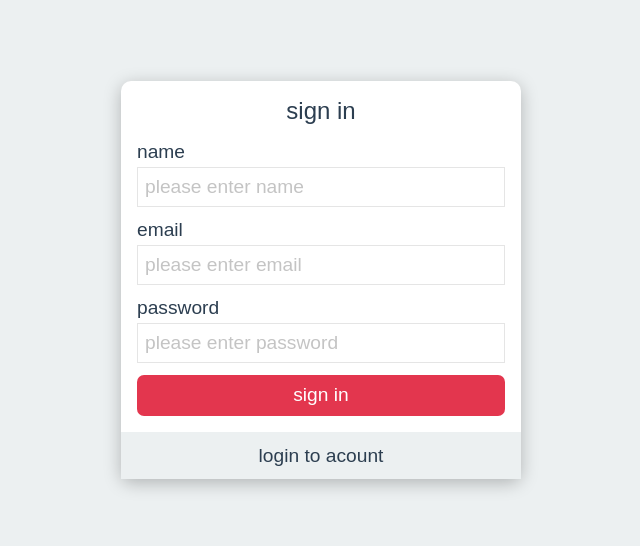
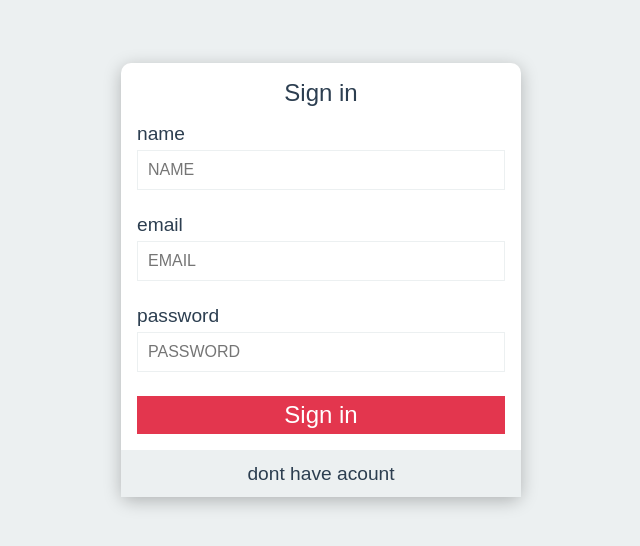
Before and after one commit to mohammad-fazeli/note-frontend, a React (Create React App) app: page /signin in a window 1280 px wide. Shown: the part 120-666 px from the top of the page, without its empty margins (319-959 px from the left). Built offline with nearby package versions, Linux system fonts and the light colour scheme.

Commit message:
Form Validation

```diff
--- a/package.json
+++ b/package.json
@@ -8,6 +8,7 @@
     "@testing-library/react": "^12.0.0",
     "@testing-library/user-event": "^13.2.1",
     "axios": "^0.24.0",
+    "formik": "^2.2.9",
     "react": "^17.0.2",
     "react-dom": "^17.0.2",
     "react-icons": "^4.3.1",
@@ -15,7 +16,8 @@
     "react-router-dom": "^6.2.1",
     "react-scripts": "5.0.0",
     "styled-components": "^5.3.3",
-    "web-vitals": "^2.1.0"
+    "web-vitals": "^2.1.0",
+    "yup": "^0.32.11"
   },
   "scripts": {
     "start": "react-scripts start",
--- /dev/null
+++ b/src/components/TextField.jsx
@@ -0,0 +1,18 @@
+import React from "react";
+import { ErrorMessage, useField } from "formik";
+
+const TextField = ({ type, ...props }) => {
+  const [field] = useField(props);
+  return (
+    <div>
+      <input type={type} autoComplete="off" {...field} {...props} />
+      <ErrorMessage
+        component="div"
+        className="error-message"
+        name={field.name}
+      />
+    </div>
+  );
+};
+
+export default TextField;
--- a/src/components/styled.components.js
+++ b/src/components/styled.components.js
@@ -7,7 +7,7 @@ export const LoginRoot = styled.div`
   justify-content: center;
   align-items: center;
   font-size: 1.2rem;
-  form {
+  .form {
     display: flex;
     flex-direction: column;
     justify-content: center;
@@ -18,52 +18,56 @@ export const LoginRoot = styled.div`
     box-shadow: 0px 4px 17px rgba(0, 0, 0, 0.25);
     border-radius: 10px;
     padding-top: 1rem;
-    header {
+    .main {
+      padding: 0 1rem;
+      width: 100%;
+      display: flex;
+      flex-direction: column;
+      gap: 1.5rem;
+      div {
+        input {
+          width: 100%;
+          border: 1px solid #ecf0f1;
+          padding: 10px;
+          font-size: 1rem;
+          margin-top: 5px;
+          outline: none;
+        }
+        .error {
+          border-color: #e3364e;
+        }
+        .error-message {
+          color: #e3364e;
+        }
+      }
+
+      button {
+        border: none;
+        outline: none;
+        font-size: 1.5rem;
+        color: #fff;
+        cursor: pointer;
+        background-color: #e3364e;
+        width: 100%;
+        padding: 5px;
+      }
+      button:hover {
+        background-color: #fe5a71;
+      }
+    }
+    .header {
       font-size: 1.5rem;
     }
-    main {
-      padding: 0 1rem;
-      display: flex;
-      flex-direction: column;
-      justify-content: center;
-      width: 100%;
-      gap: 0.7rem;
-      input {
-        border: 1px solid #e5e5e5;
-        outline: none;
-        padding: 5px 7px;
-        width: 100%;
-        height: 2.5rem;
-        font-size: 1.2rem;
-      }
-      input::placeholder {
-        color: #c4c4c4;
-      }
-      div {
-        display: flex;
-        justify-content: start;
-        flex-direction: column;
-        gap: 0.3rem;
-      }
-      button {
-        background: #e3364e;
-        padding: 0.6rem;
-        color: #fff;
-        border: none;
-        border-radius: 7px;
-        font-size: 1.2rem;
-        outline: none;
-        cursor: pointer;
-      }
-      button:hover {
-        background: #fe5a71;
-      }
-    }
-    footer {
+    .footer {
       width: 100%;
       background-color: #ecf0f1;
       text-align: center;
       padding: 0.8rem;
+    }
+  }
+  @media (max-width: 550px) {
+    .form {
+      width: 90%;
     }
   }
 `;
--- a/src/pages/Login.jsx
+++ b/src/pages/Login.jsx
@@ -1,74 +1,87 @@
-import React, { useEffect, useState } from "react";
+import React, { useEffect } from "react";
 import { Link, useNavigate } from "react-router-dom";
 import { LoginRoot } from "../components/styled.components";
 import { login } from "../redux/userSlice";
 import { useDispatch, useSelector } from "react-redux";
+import { Formik, Form } from "formik";
+import * as Yup from "yup";
+import TextField from "../components/TextField";
 
 const Login = () => {
-  const [email, setEmail] = useState("");
-  const [password, setPassword] = useState("");
-
   const navigate = useNavigate();
   const Dispatch = useDispatch();
   const isLogin = useSelector(
     (state) => state.user.user.name && state.user.user.token
   );
   useEffect(() => {
-    if (isLogin && email && password) {
+    if (isLogin) {
       navigate("/");
     }
-    // eslint-disable-next-line react-hooks/exhaustive-deps
   }, [isLogin, navigate]);
 
-  const handleLogin = (e) => {
-    e.preventDefault();
-    Dispatch(
-      login({
-        email,
-        password,
-      })
-    );
+  const handleLogin = ({ email, password }) => {
+    Dispatch(login({ email, password }));
   };
+
+  const validate = Yup.object({
+    email: Yup.string()
+      .email("email is not valid")
+      .required("email is required"),
+    password: Yup.string()
+      .min(6, "password must be more than 6 characters")
+      .max(15, "password must be less than 15 characters")
+      .required("password is required"),
+  });
 
   return (
     <LoginRoot>
-      <form onSubmit={handleLogin}>
-        <header>
+      <Formik
+        initialValues={{
+          email: "",
+          password: "",
+        }}
+        onSubmit={handleLogin}
+        validationSchema={validate}
+      >
+        {(formik) => (
+          <Form onSubmit={formik.handleSubmit} className="form">
+            <div className="header">
               <span>Login</span>
-        </header>
-        <main>
+            </div>
+            <div className="main">
               <div>
                 <label htmlFor="email">email</label>
-            <input
+                <TextField
+                  name="email"
                   type="text"
-              name="email"
                   id="email"
-              placeholder="please enter email"
-              value={email}
-              onChange={(e) => {
-                setEmail(e.target.value);
-              }}
+                  placeholder="EMAIL"
+                  className={
+                    formik.errors.email && formik.touched.email && "error"
+                  }
                 />
               </div>
               <div>
                 <label htmlFor="password">password</label>
-            <input
-              type="text"
+                <TextField
                   name="password"
+                  type="password"
                   id="password"
-              placeholder="please enter password"
-              value={password}
-              onChange={(e) => {
-                setPassword(e.target.value);
-              }}
+                  placeholder="PASSWORD"
+                  className={
+                    formik.errors.password && formik.touched.password && "error"
+                  }
                 />
               </div>
               <button type="submit">Login</button>
-        </main>
-        <footer>
+            </div>
+
+            <div className="footer">
               <Link to="/signin">dont have acount</Link>
-        </footer>
-      </form>
+            </div>
+          </Form>
+        )}
+      </Formik>
     </LoginRoot>
   );
 };
--- a/src/pages/SignIn.jsx
+++ b/src/pages/SignIn.jsx
@@ -1,14 +1,13 @@
-import React, { useEffect, useState } from "react";
+import React, { useEffect } from "react";
 import { useDispatch, useSelector } from "react-redux";
 import { Link, useNavigate } from "react-router-dom";
 import { LoginRoot } from "../components/styled.components";
 import { signIn } from "../redux/userSlice";
+import { Formik, Form } from "formik";
+import * as Yup from "yup";
+import TextField from "../components/TextField";
 
 const SignIn = () => {
-  const [name, setName] = useState("");
-  const [email, setEmail] = useState("");
-  const [password, setPassword] = useState("");
-
   const navigate = useNavigate();
 
   const Dispatch = useDispatch();
@@ -16,14 +15,12 @@ const SignIn = () => {
     (state) => state.user.user.name && state.user.user.token
   );
   useEffect(() => {
-    if (isLogin && name && email && password) {
+    if (isLogin) {
       navigate("/");
     }
-    // eslint-disable-next-line react-hooks/exhaustive-deps
   }, [isLogin, navigate]);
 
-  const handleSignIn = (e) => {
-    e.preventDefault();
+  const handleSignIn = ({ name, email, password }) => {
     Dispatch(
       signIn({
         name,
@@ -33,58 +30,82 @@ const SignIn = () => {
     );
   };
 
+  const validate = Yup.object({
+    name: Yup.string()
+      .min(3, "name must be more than 3 characters")
+      .max(15, "name must be less than 15 characters")
+      .required("name is required"),
+    email: Yup.string()
+      .email("email is not valid")
+      .required("email is required"),
+    password: Yup.string()
+      .min(6, "password must be more than 6 characters")
+      .max(15, "password must be less than 15 characters")
+      .required("password is required"),
+  });
+
   return (
     <LoginRoot>
-      <form onSubmit={handleSignIn}>
-        <header>
-          <span>sign in</span>
-        </header>
-        <main>
+      <Formik
+        initialValues={{
+          name: "",
+          email: "",
+          password: "",
+        }}
+        onSubmit={handleSignIn}
+        validationSchema={validate}
+      >
+        {(formik) => (
+          <Form onSubmit={formik.handleSubmit} className="form">
+            <div className="header">
+              <span>Sign in</span>
+            </div>
+            <div className="main">
               <div>
                 <label htmlFor="name">name</label>
-            <input
+                <TextField
+                  name="name"
                   type="text"
-              name="name"
                   id="name"
-              placeholder="please enter name"
-              value={name}
-              onChange={(e) => {
-                setName(e.target.value);
-              }}
+                  placeholder="NAME"
+                  className={
+                    formik.errors.name && formik.touched.name && "error"
+                  }
                 />
               </div>
               <div>
                 <label htmlFor="email">email</label>
-            <input
+                <TextField
+                  name="email"
                   type="text"
-              name="email"
                   id="email"
-              placeholder="please enter email"
-              value={email}
-              onChange={(e) => {
-                setEmail(e.target.value);
-              }}
+                  placeholder="EMAIL"
+                  className={
+                    formik.errors.email && formik.touched.email && "error"
+                  }
                 />
               </div>
               <div>
                 <label htmlFor="password">password</label>
-            <input
-              type="text"
+                <TextField
                   name="password"
+                  type="password"
                   id="password"
-              placeholder="please enter password"
-              value={password}
-              onChange={(e) => {
-                setPassword(e.target.value);
-              }}
+                  placeholder="PASSWORD"
+                  className={
+                    formik.errors.password && formik.touched.password && "error"
+                  }
                 />
               </div>
-          <button type="submit">sign in</button>
-        </main>
-        <footer>
-          <Link to="/login">login to acount</Link>
-        </footer>
-      </form>
+              <button type="submit">Sign in</button>
+            </div>
+
+            <div className="footer">
+              <Link to="/login">dont have acount</Link>
+            </div>
+          </Form>
+        )}
+      </Formik>
     </LoginRoot>
   );
 };
```
Also changed, not shown: 1 other file (tests, documents, lock files or other folders). Lines whose indentation alone changed are shown as unchanged.
